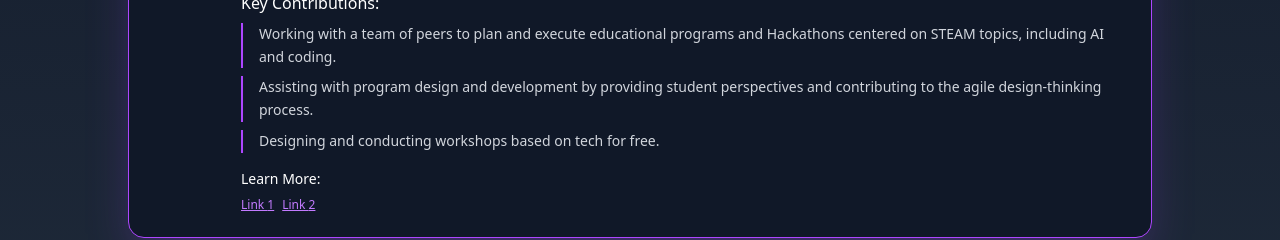
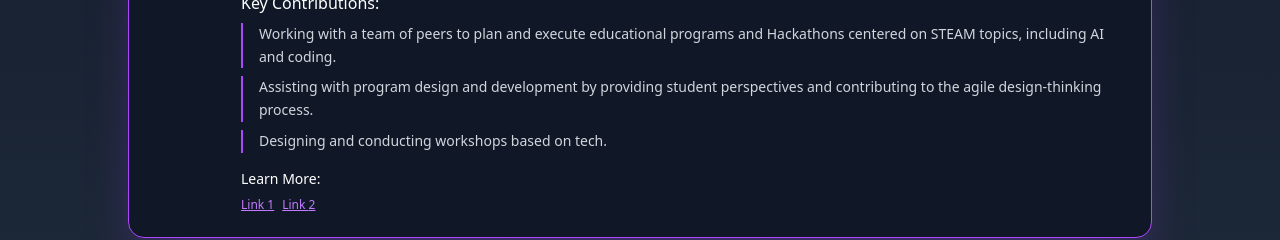
Before and after one commit to sarangmenon947/Portfolio, a React (Vite) app: page / in a window 1280 px wide. Shown: the part 3080-3320 px from the top of the page. Built offline with nearby package versions, Linux system fonts and the light colour scheme.

Commit message:
Initial commit

```diff
--- a/src/constants.js
+++ b/src/constants.js
@@ -136,7 +136,7 @@ export const volunteerships = [
             "on STEAM topics, including AI and coding.",
             "Assisting with program design and development by providing student perspectives and\n" +
             "contributing to the agile design-thinking process.",
-            "Designing and conducting workshops based on tech for free.",
+            "Designing and conducting workshops based on tech.",
         ],
         links: [
             "https://www.we-connect-the-dots.org/cap-team",
```
